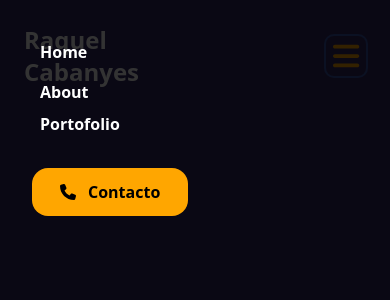
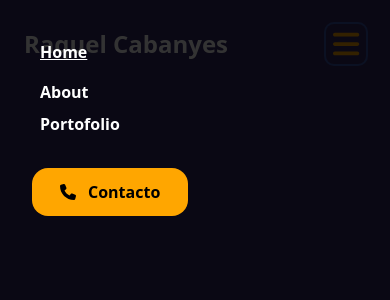
Before and after one commit to raquelCabanyes/personal-portfolio, an Angular app: page /home in a window 390 px wide. Both pictures are taken after a click on the button 346 px from the left and 56 px from the top of the page. Shown: the top 300 px of the page. Built offline with nearby package versions, Linux system fonts and the light colour scheme.

Commit message:
change styles and mark section

```diff
--- a/src/app/component/navbar/navbar.component.html
+++ b/src/app/component/navbar/navbar.component.html
@@ -1,22 +1,22 @@
 <nav>
   <div class="max-w-screen-xl flex flex-wrap items-center justify-between mx-auto px-6 pt-6 pb-5">
-    <div class="w-1/3 text-2xl font-semibold text-white">Raquel Cabanyes</div>
+    <div class="w-3/4 md:w-1/3 text-2xl font-semibold text-white">Raquel Cabanyes</div>
 
     <button type="button" (click)="isActive = !isActive" class="inline-flex items-center p-2 w-10 h-10 justify-center text-sm text-gray-500 rounded-lg md:hidden hover:bg-gray-100 focus:outline-none focus:ring-2 focus:ring-gray-200 dark:text-gray-400 dark:hover:bg-gray-700 dark:focus:ring-gray-600" aria-controls="navbar-dropdown" aria-expanded="false">
       <fa-icon fa-icon [icon]="faBars" class="text-quaternary text-3xl"></fa-icon>
     </button>
 
-    @if (showmenu()) {
-      <div (click)="isActive = !isActive" tabindex="0" (keyup)="isActive = !isActive" (keydown)="isActive = !isActive" (keypress)="isActive = !isActive"
-        class="md:w-2/3 w-full h-full md:h-auto flex-col md:flex-row justify-start md:justify-between items-start md:items-center p-8 md:p-0 z-40 top-0 left-0"
-        [ngClass]="{'fixed md:flex bg-menu md:bg-transparent': isActive, 'none md:flex': !isActive}">
-        <ul class="w-1/2 flex flex-col md:flex-row justify-center font-semibold">
+    @if (showMenu()) {
+      <div (click)="isActive = !isActive" tabindex="0" (keyup)="showMenu()" (keydown)="showMenu()" (keypress)="showMenu()"
+        class="md:w-2/3 w-full h-full md:h-auto bg-menu flex flex-col md:flex-row justify-start md:justify-between items-start md:items-center p-8 md:p-0 z-40 top-0 left-0"
+        [ngClass]="{'fixed md:relative': isActive, 'none md:flex': !isActive}">
+        <ul class="w-full md:w-1/2 flex flex-col md:flex-row justify-center font-semibold">
           <!-- TODO cabecera movil -->
-          <li class="py-2 pl-2 md:py-0 md:pl-0 md:pr-3"><a class="text-white cursor-pointer">Home</a></li>
-          <li class="py-2 pl-2 md:py-0 md:pl-0 md:pr-3"><a class="text-white cursor-pointer">About</a></li>
-          <li><a class="text-white cursor-pointer py-2 pl-2 md:py-0 md:pl-0">Portofolio</a></li>
+          <li class="py-2 pl-2 md:py-0 md:pl-0 md:pr-3 pointer"><a [routerLink]="['/home']" (click)="checkSection()" class="text-white cursor-pointer" [ngClass]="{'underline bold': selectedSection === '/home'}">Home</a></li>
+          <li class="py-2 pl-2 md:py-0 md:pl-0 md:pr-3 pointer"><a [routerLink]="['/about']" (click)="checkSection()" class="text-white cursor-pointer" [ngClass]="{'underline bold': selectedSection === '/about'}">About</a></li>
+          <li class="pointer"><a [routerLink]="['/portofolio']" (click)="checkSection()" class="text-white cursor-pointer py-2 pl-2 md:py-0 md:pl-0" [ngClass]="{'underline bold': selectedSection === '/portofolio'}">Portofolio</a></li>
         </ul>
-        <div class="absolute md:relative w-1/2 flex justify-start md:justify-end">
+        <div class="w-full md:w-1/2 flex justify-start md:justify-end">
           <a
             href="mailto:raquelcabanyes@hotmail.com"
             class="bg-quaternary rounded-2xl py-3 px-7 mt-8 md:mt-0 font-semibold">
--- a/src/app/component/navbar/navbar.component.scss
+++ b/src/app/component/navbar/navbar.component.scss
@@ -1,3 +1,9 @@
 .bg-menu {
-  background-color: rgba(0, 0, 0, 0.8);
+  background-color: rgba(0, 0, 0, 0);
 }
+
+@media (max-width: 768px) {
+  .bg-menu {
+    background-color: rgba(0, 0, 0, 0.8);
+  }
+}
--- a/src/app/component/navbar/navbar.component.ts
+++ b/src/app/component/navbar/navbar.component.ts
@@ -1,23 +1,47 @@
-import { CommonModule } from '@angular/common';
-import { Component } from '@angular/core';
+import { CommonModule, Location } from '@angular/common';
+import { Component, HostListener, OnInit } from '@angular/core';
+import { RouterModule } from '@angular/router';
 import { FontAwesomeModule } from '@fortawesome/angular-fontawesome';
 import { faPhone, faBars } from '@fortawesome/free-solid-svg-icons';
 
 @Component({
   selector: 'app-navbar',
   standalone: true,
-  imports: [FontAwesomeModule, CommonModule],
+  imports: [FontAwesomeModule, CommonModule, RouterModule],
   templateUrl: './navbar.component.html',
   styleUrl: './navbar.component.scss',
 })
-export class NavbarComponent {
+export class NavbarComponent implements OnInit {
   public faPhone = faPhone;
   public faBars = faBars;
   public isActive = false;
+  public selectedSection = '/home';
+  public widthMovil = 768;
 
-  public showmenu() {
-    if(this.isActive || window.innerWidth > 768) {
-        return true;
+  @HostListener('window:resize')
+  onResize() {
+    if(window.innerWidth < this.widthMovil) {
+      this.isActive = false;
+    } else {
+      this.isActive = true;
+    }
+  }
+
+  constructor(private location: Location) {}
+
+  ngOnInit(): void {
+    this.checkSection();
+  }
+
+  public checkSection(): void {
+    this.selectedSection = this.location.path();
+  }
+
+  public showMenu() {
+    if(window.innerWidth > 768) {
+      return true;
+    } else if(this.isActive && window.innerWidth < this.widthMovil) {
+      return true;
     }
     return false;
   }
```
